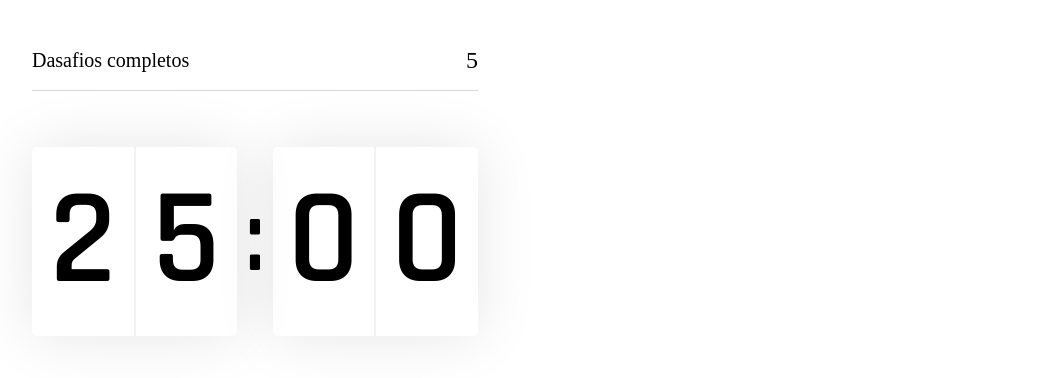
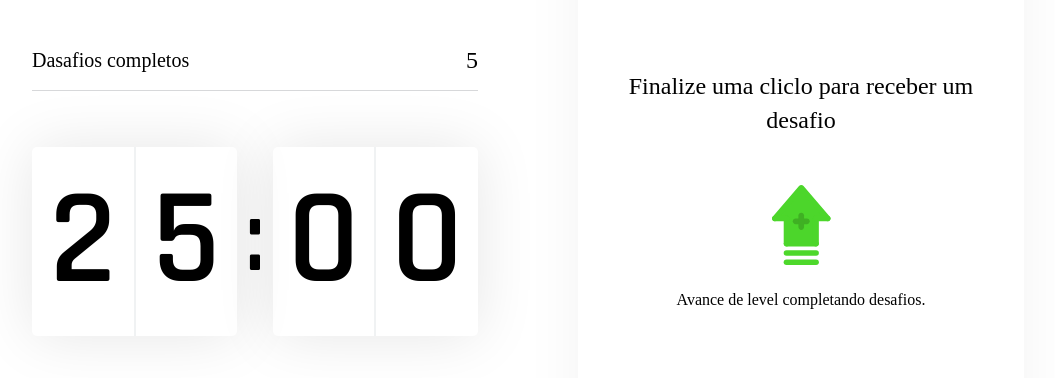
Before and after one commit to wendelspereira/Moveit, a Next.js app: page / in a window 1280 px wide. Shown: the part 282-660 px from the top of the page, without its empty margins (112-1167 px from the left). Built offline with nearby package versions, Linux system fonts and the light colour scheme.

Commit message:
implementando o ChallengeBox

```diff
--- /dev/null
+++ b/src/components/ChallengeBox.tsx
@@ -0,0 +1,18 @@
+import styles from '../styles/components/ChallengeBox.module.css'
+
+export function ChallengeBox() {
+
+    const hasActiveChallenge = true
+
+    return (
+        <div className={styles.challengeBoxContainer}>
+            <div className={styles.challengeBoxNotActive}>
+                <strong>Finalize uma cliclo para receber um desafio</strong>
+                <p>
+                    <img src="icons/level-up.svg" alt="Level Up" />
+                Avance de level completando desafios.
+            </p>
+            </div>
+        </div >
+    )
+}
--- /dev/null
+++ b/src/styles/components/ChallengeBox.module.css
@@ -0,0 +1,40 @@
+.challengeBoxContainer {
+   height: 100%;
+
+   background: var(--white);
+   border-radius: 5px;
+   box-shadow: 0 0 60px rgba(0,0,0, 0.05);
+   padding: 1.5rem 2rem;
+
+   display: flex;
+   flex-direction: column;
+   align-items: center;
+   justify-content: center;
+
+   text-align: center;
+}
+
+.challengeBoxNotActive{
+   display: flex;
+   flex-direction: column;
+   align-items: center;
+}
+
+.challengeBoxNotActive strong{
+   font-size: 1.5rem;
+   font-weight: 500;
+   line-height: 1.4;
+}
+
+.challengeBoxNotActive p {
+   display: flex;
+   flex-direction: column;
+   align-items: center;
+   line-height: 1.4;
+   max-width: 70%;
+   margin-top: 3rem;
+}
+
+.challengeBoxNotActive p img{
+   padding-bottom: 1.5rem;;
+}
```
